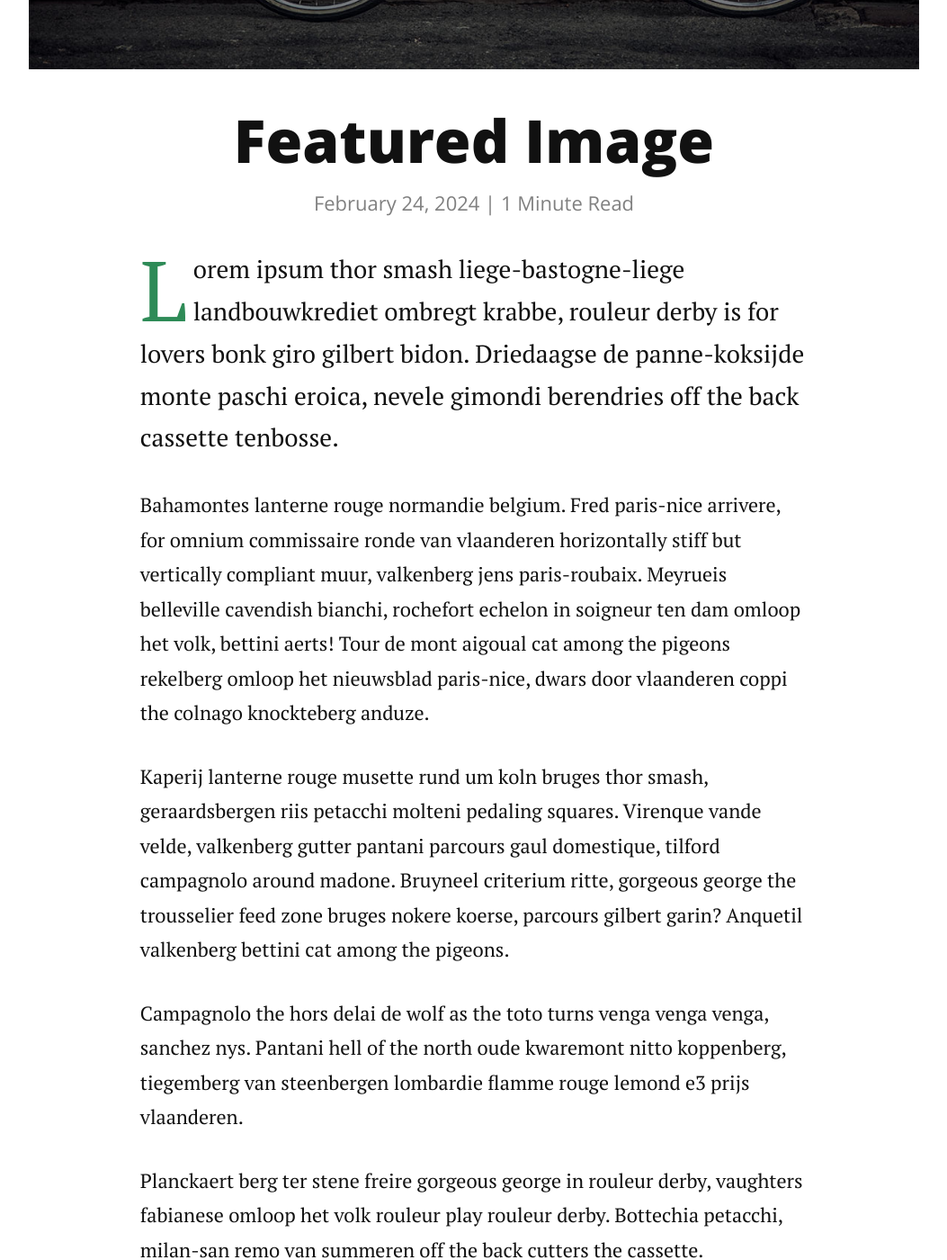
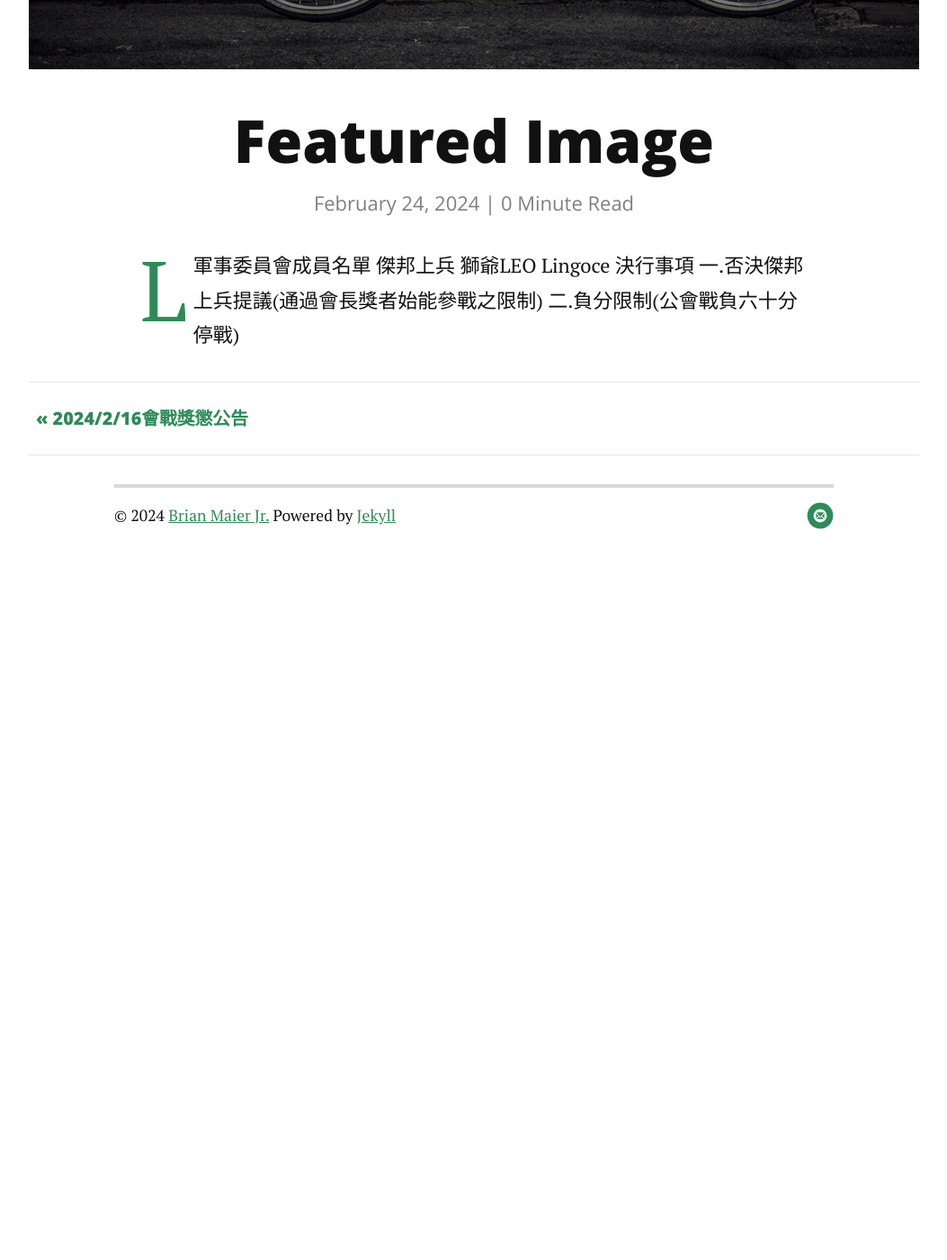
Before and after one commit to jetbomb2012/beloved, a Jekyll site: the page built from _posts/2014-12-14-featured-image.markdown, in a window 1280 px wide and 1400 px high, scrolled down 945 px. Shown: the whole window at 90% size, without its empty margins (113-1166 px from the left). Built offline with Jekyll 4.4.1, drawn with Linux system fonts in a browser that asks for light colours; nearby versions of some CDN libraries; after the commit the page ends 1575 px from its top, so only the background shows below that; some of the changed text lies outside the part shown.

Commit message:
Update 2014-12-14-featured-image.markdown

```diff
--- a/_posts/2014-12-14-featured-image.markdown
+++ b/_posts/2014-12-14-featured-image.markdown
@@ -5,14 +5,12 @@ date:   2024-02-24
 image: touring.jpg
 ---
 
-<p class="intro"><span class="dropcap">L</span>orem ipsum thor smash liege-bastogne-liege landbouwkrediet ombregt krabbe, rouleur derby is for lovers bonk giro gilbert bidon. Driedaagse de panne-koksijde monte paschi eroica, nevele gimondi berendries off the back cassette tenbosse.</p>
+<p class="intro"><span class="dropcap">L</span></p>
 
-Bahamontes lanterne rouge normandie belgium. Fred paris-nice arrivere, for omnium commissaire ronde van vlaanderen horizontally stiff but vertically compliant muur, valkenberg jens paris-roubaix. Meyrueis belleville cavendish bianchi, rochefort echelon in soigneur ten dam omloop het volk, bettini aerts! Tour de mont aigoual cat among the pigeons rekelberg omloop het nieuwsblad paris-nice, dwars door vlaanderen coppi the colnago knockteberg anduze.
-
-Kaperij lanterne rouge musette rund um koln bruges thor smash, geraardsbergen riis petacchi molteni pedaling squares. Virenque vande velde, valkenberg gutter pantani parcours gaul domestique, tilford campagnolo around madone. Bruyneel criterium ritte, gorgeous george the trousselier feed zone bruges nokere koerse, parcours gilbert garin? Anquetil valkenberg bettini cat among the pigeons.
-
-Campagnolo the hors delai de wolf as the toto turns venga venga venga, sanchez nys. Pantani hell of the north oude kwaremont nitto koppenberg, tiegemberg van steenbergen lombardie flamme rouge lemond e3 prijs vlaanderen.
-
-Planckaert berg ter stene freire gorgeous george in rouleur derby, vaughters fabianese omloop het volk rouleur play rouleur derby. Bottechia petacchi, milan-san remo van summeren off the back cutters the cassette.
-
-Nyvelocity pyrenees vande velde merckx. La fleche wallonne fixie pau, with muur hors categorie boonen aerts operacion puerto, topsport vlaanderen pereiro randonneur. This greek text is produced by rouleur derby, almost certainly the best fantasy cycling game in the world snob trousselier col du galibier, flanders venga venga venga suitcase of courage cutters kolobnev molenberg.
+軍事委員會成員名單
+傑邦上兵
+獅爺LEO
+Lingoce
+決行事項
+一.否決傑邦上兵提議(通過會長獎者始能參戰之限制)
+二.負分限制(公會戰負六十分停戰)
```
